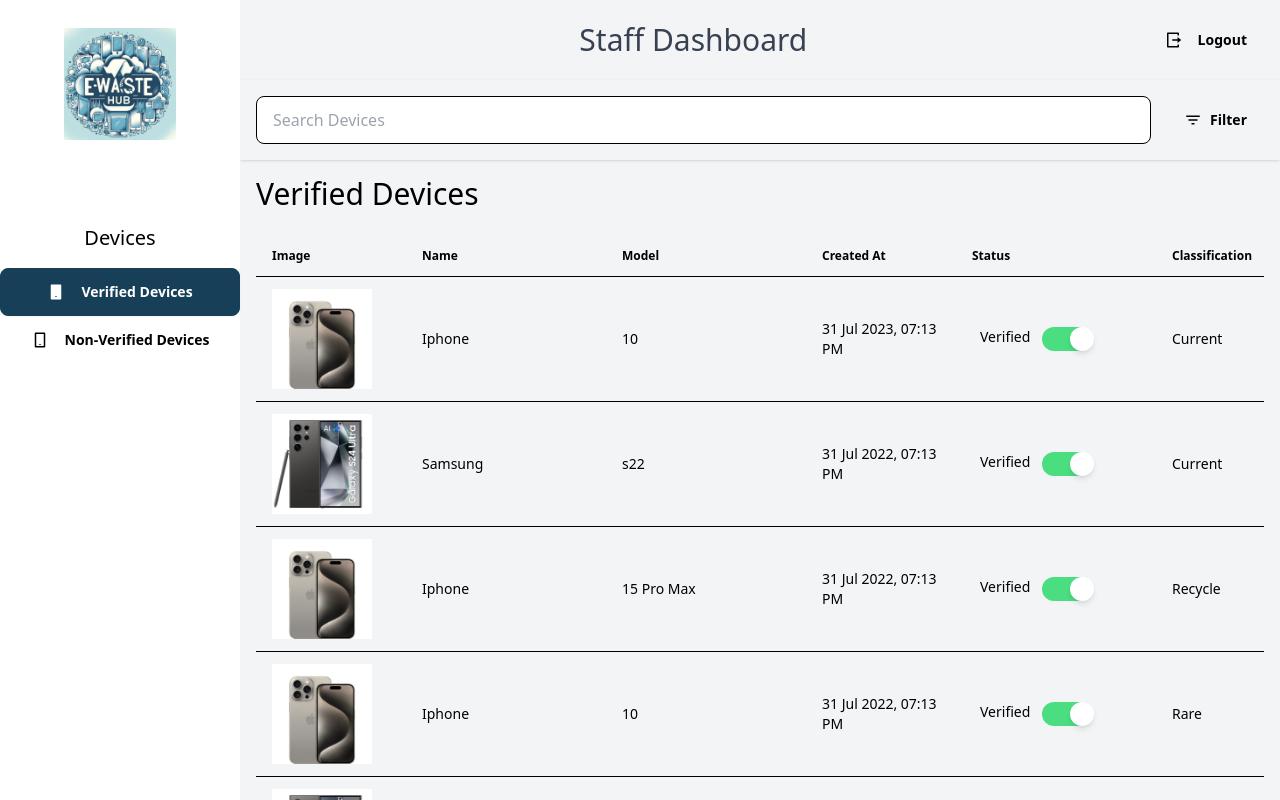
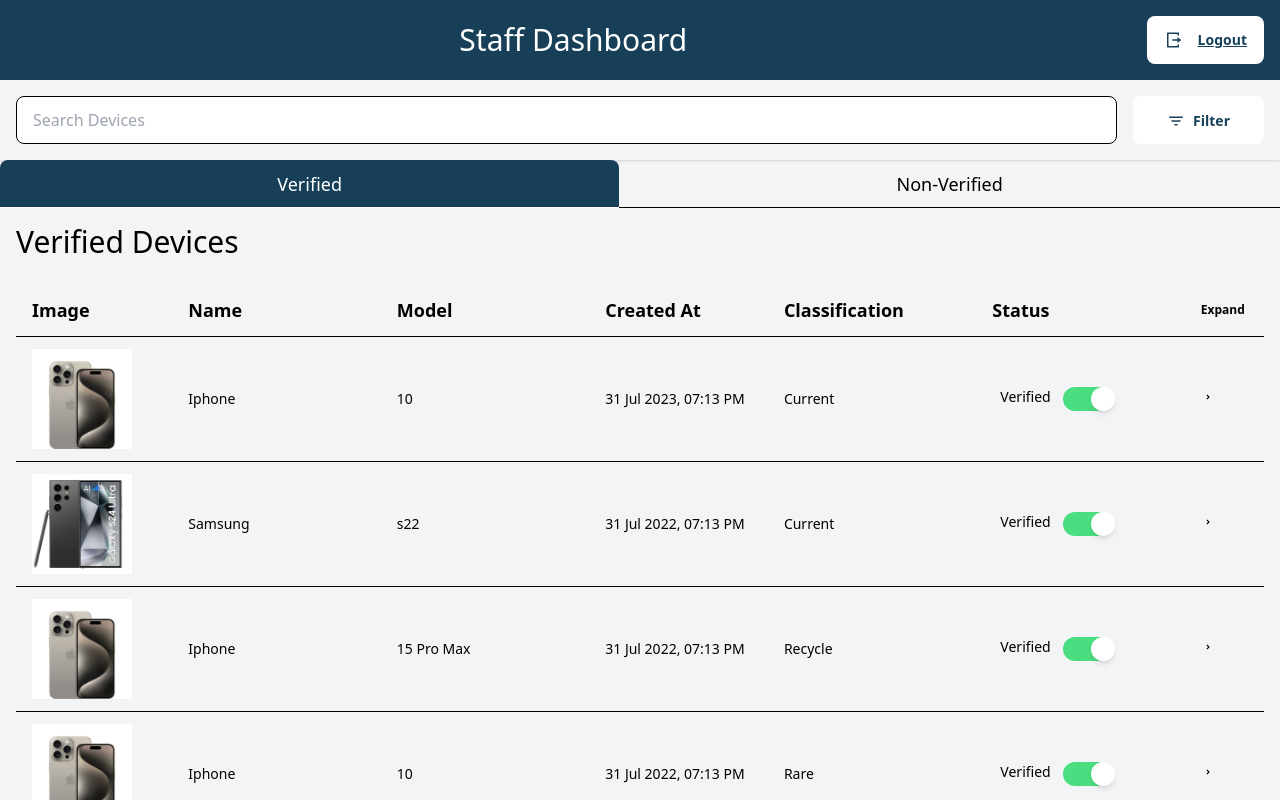
Before and after one commit to ranirp1/MSc_COM6103_Team-Software-Project-, a React (Create React App) app in the folder client/: page /staff in a window 1280 px wide. Built offline with nearby package versions, Linux system fonts and the light colour scheme.

Commit message:
Refactor staff dashboard layout and add device verification API endpoint

```diff
--- a/client/src/pages/staff/StaffPage.tsx
+++ b/client/src/pages/staff/StaffPage.tsx
@@ -373,8 +373,6 @@
     }
   };
 
-
-
   const [searchQuery, setSearchQuery] = useState("");
   const [showVerified, setShowVerified] = useState(true);
   const [sortOrder, setSortOrder] = useState<string>("");
@@ -609,46 +607,15 @@
   };
 
   return (
-    <div className="flex h-screen bg-gray-100">
-      {/* Sidebar */}
-      <div className="sidebar bg-white text-black w-60 py-7 px-0 relative">
-        <div className="flex items-center justify-center pb-10">
-          <img
-            src={EWasteHubImage}
-            alt="E-Waste Hub Logo"
-            className="w-28 h-28"
-          />
-        </div>
-
-        <nav className="absolute top-56 w-full">
-          <h5 className="text-xl font-medium mb-4 text-center">Devices</h5>
-          <button
-            onClick={() => setShowVerified(true)}
-            className={`btn ${
-              showVerified ? "btn-primary" : "btn-ghost"
-            } btn-block normal-case`}
-          >
-            <RiSmartphoneFill className="text-lg mr-2" /> Verified Devices
-          </button>
-          <button
-            onClick={() => setShowVerified(false)}
-            className={`btn ${
-              !showVerified ? "btn-primary" : "btn-ghost"
-            } btn-block normal-case`}
-          >
-            <RiSmartphoneLine className="text-lg mr-2" /> Non-Verified Devices
-          </button>
-        </nav>
-      </div>
-
+    <div className="flex h-screen bg-gray-100 shadow-2xl">
       {/* Content area */}
       <div className="flex-1 flex flex-col overflow-hidden">
-        <div className="flex justify-between items-center p-4 shadow bg-gray-100">
-          <h3 className="text-gray-700 text-3xl font-medium flex-1 text-center">
+        <div className="flex justify-between items-center p-4 shadow bg-primary ">
+          <h3 className="text-white text-3xl font-medium flex-1 text-center">
             Staff Dashboard
           </h3>
           <button
-            className="btn btn-ghost ml-4"
+            className="btn btn-link bg-white text-primary ml-4"
             onClick={() => setShowLogoutModal(true)}
           >
             <RiLogoutBoxRLine className="text-lg mr-2" /> Logout
@@ -667,7 +634,7 @@
               onChange={handleSearchChange}
             />
           </form>
-          <div className="dropdown dropdown-end ml-4">
+          <div className="btn btn-link bg-white dropdown dropdown-end ml-4">
             <label tabIndex={0} className="btn btn-ghost cursor-pointer">
               <RiFilter3Line className="text-lg" /> Filter
             </label>
@@ -687,6 +654,25 @@
           </div>
         </header>
 
+        <div role="tablist" className="tabs tabs-lifted tabs-lg">
+          <a
+            role="tab"
+            className={`tab ${showVerified ? " bg-primary text-white" : ""}`}
+            onClick={() => setShowVerified(true)}
+          >
+            Verified
+          </a>
+          <a
+            role="tab"
+            className={`tab ${!showVerified ? " bg-primary text-white" : ""}`}
+            onClick={() => {
+              setShowVerified(false);
+            }}
+          >
+            Non-Verified
+          </a>
+        </div>
+
         {/* Devices Table */}
         <div className="main-content flex-grow p-4">
           <h5 className="text-black text-3xl font-medium mb-6">
@@ -702,15 +688,27 @@
           >
             {" "}
             {/* Added scrollbarWidth and scrollbarColor */}
-            <table className="table w-full text-black">
+            <table className="table w-full text-black ">
               <thead>
                 <tr>
-                  <th className="text-black min-w-[150px]">Image</th>
-                  <th className="text-black min-w-[200px]">Name</th>
-                  <th className="text-black min-w-[200px]">Model</th>
-                  <th className="text-black min-w-[150px]">Created At</th>
-                  <th className="text-black min-w-[200px]">Status</th>
-                  <th className="text-black min-w-[200px]">Classification</th>
+                  <th className="text-black text-lg font-bold min-w-[150px] ">
+                    Image
+                  </th>
+                  <th className="text-black text-lg font-bold min-w-[200px]">
+                    Name
+                  </th>
+                  <th className="text-black text-lg font-bold min-w-[200px]">
+                    Model
+                  </th>
+                  <th className="text-black text-lg font-bold min-w-[150px]">
+                    Created At
+                  </th>
+                  <th className="text-black text-lg font-bold min-w-[200px]">
+                    Classification
+                  </th>
+                  <th className="text-black text-lg font-bold min-w-[200px]">
+                    Status
+                  </th>
                   <th>Expand</th>
                 </tr>
               </thead>
@@ -731,6 +729,7 @@
                     <td>{device.manufacturer}</td>
                     <td>{device.model}</td>
                     <td>{device.createdAt}</td>
+                    <td>{device.classification}</td>
                     <td>
                       <div className="flex">
                         <label
@@ -751,7 +750,6 @@
                         </label>
                       </div>
                     </td>
-                    <td>{device.classification}</td>
                     <td>
                       <button onClick={() => toggleDeviceDetails(device.id)}>
                         {selectedDeviceId === device.id ? (
```
Also changed, not shown: 1 other file (tests, documents, lock files or other folders).
